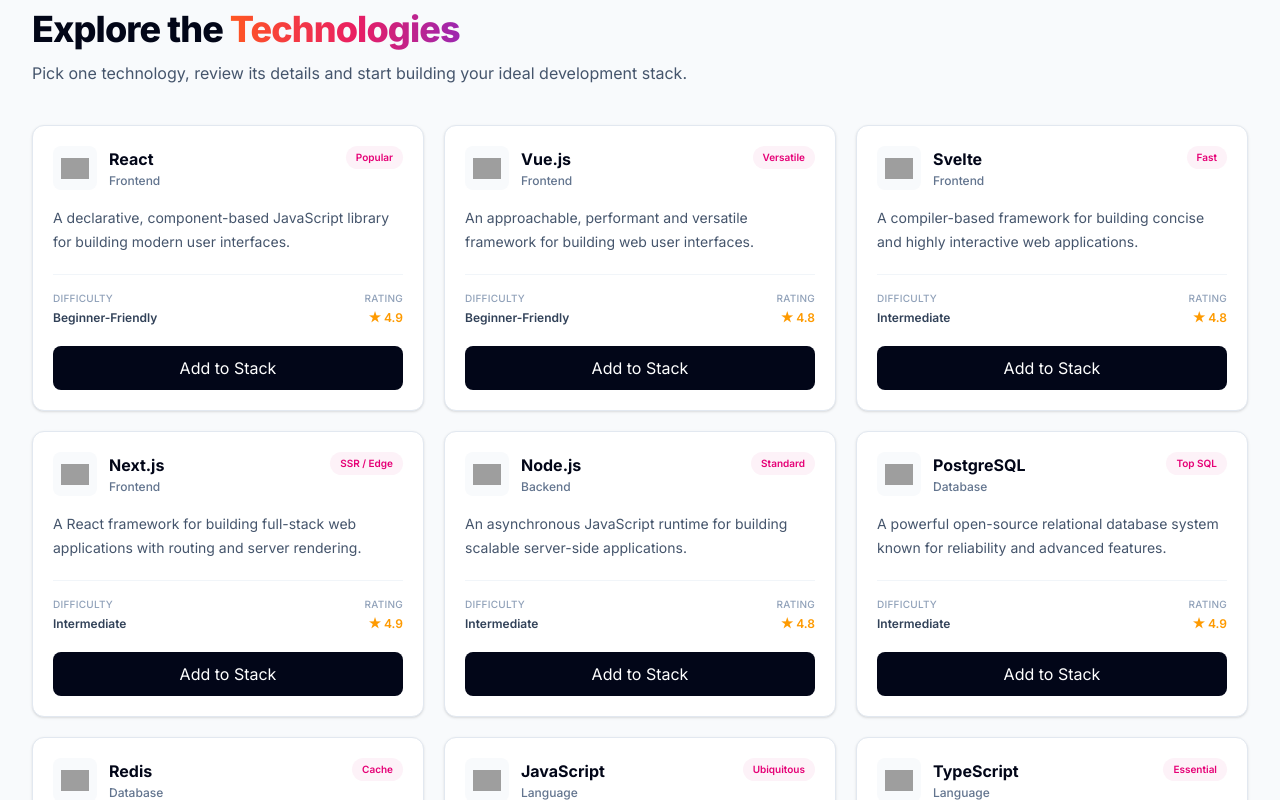
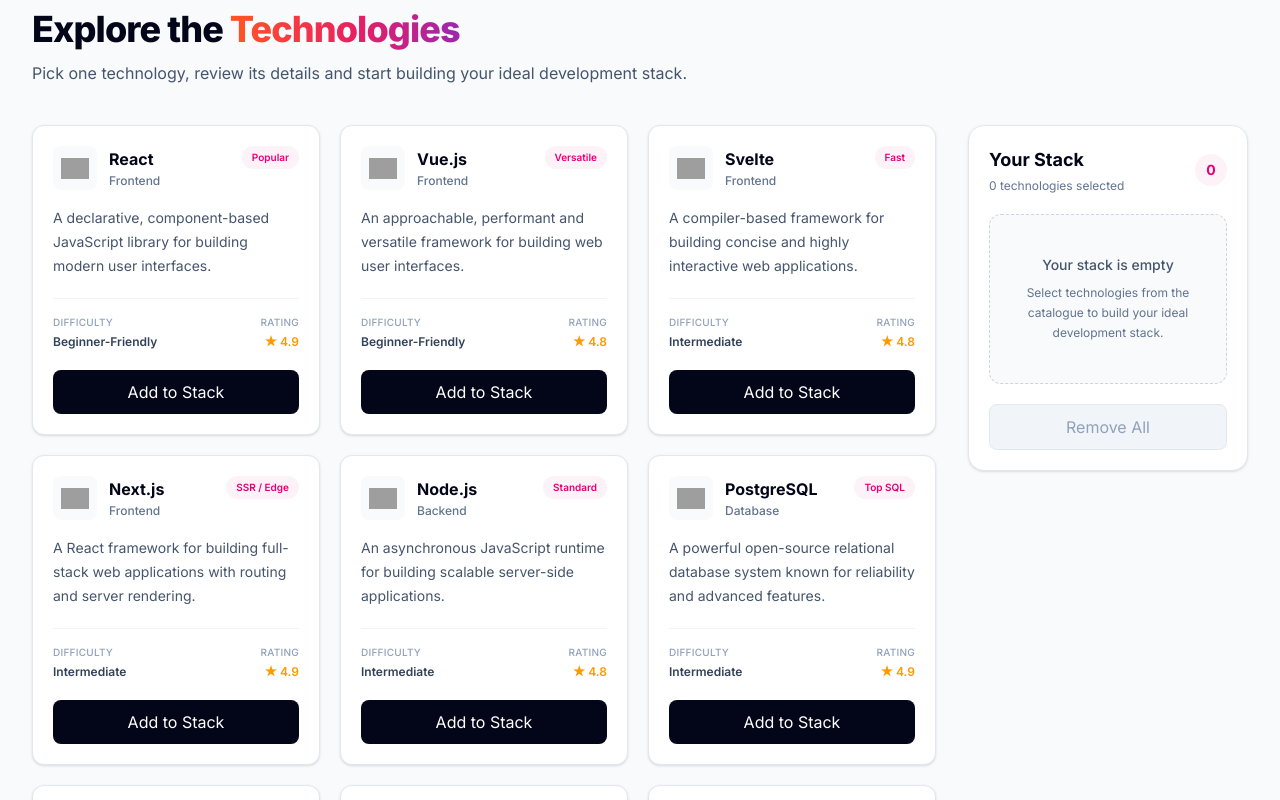
Before and after one commit to rezaulhasan1369/react-assignment-five, a React (Vite) app: page / in a window 1280 px wide. Shown: the part 780-1580 px from the top of the page. Built offline with nearby package versions, Linux system fonts and the light colour scheme; grey boxes are pictures that could not be loaded.

Commit message:
Stack panel section added

```diff
--- /dev/null
+++ b/src/components/StackPanel.tsx
@@ -0,0 +1,48 @@
+function StackPanel() {
+  return (
+    <aside
+      aria-labelledby="stack-heading"
+      className="rounded-2xl border border-slate-200 bg-white p-5 shadow-sm"
+    >
+      <div className="flex items-center justify-between gap-4">
+        <div>
+          <h3
+            id="stack-heading"
+            className="text-lg font-bold text-slate-950"
+          >
+            Your Stack
+          </h3>
+
+          <p className="mt-1 text-xs text-slate-500">
+            0 technologies selected
+          </p>
+        </div>
+
+        <span className="flex h-8 w-8 items-center justify-center rounded-full bg-pink-50 text-sm font-bold text-pink-600">
+          0
+        </span>
+      </div>
+
+      <div className="mt-5 rounded-xl border border-dashed border-slate-300 bg-slate-50 px-4 py-10 text-center">
+        <p className="text-sm font-medium text-slate-600">
+          Your stack is empty
+        </p>
+
+        <p className="mt-2 text-xs leading-5 text-slate-500">
+          Select technologies from the catalogue to build your ideal
+          development stack.
+        </p>
+      </div>
+
+      <button
+        type="button"
+        disabled
+        className="mt-5 w-full cursor-not-allowed rounded-lg border border-slate-200 bg-slate-100 px-4 py-2.5 text-sm font-semibold text-slate-400"
+      >
+        Remove All
+      </button>
+    </aside>
+  );
+}
+
+export default StackPanel;
--- a/src/components/TechnologySection.tsx
+++ b/src/components/TechnologySection.tsx
@@ -1,6 +1,7 @@
 import {useEffect, useState } from "react";
 import type { Technology} from "../types/technology";
 import TechnologyCard from "./TechnologyCard";
+import StackPanel from "./StackPanel";
 
 function TechnologySection() {
   const [technologies, setTechnologies] = useState<Technology[]>([]);
@@ -68,7 +69,8 @@
         )}
 
         {!isLoading && !error && (
-          <div className="grid gap-5 sm:grid-cols-2 lg:grid-cols-3">
+  <div className="grid items-start gap-8 lg:grid-cols-[minmax(0,1fr)_280px]">
+    <div className="grid grid-cols-1 gap-5 sm:grid-cols-2 xl:grid-cols-3">
       {technologies.map((technology) => (
         <TechnologyCard
           key={technology.id}
@@ -76,6 +78,11 @@
         />
       ))}
     </div>
+
+    <div className="lg:sticky lg:top-24">
+      <StackPanel />
+    </div>
+  </div>
 )}
       </div>
     </section>
```
Lines whose indentation alone changed are shown as unchanged.
